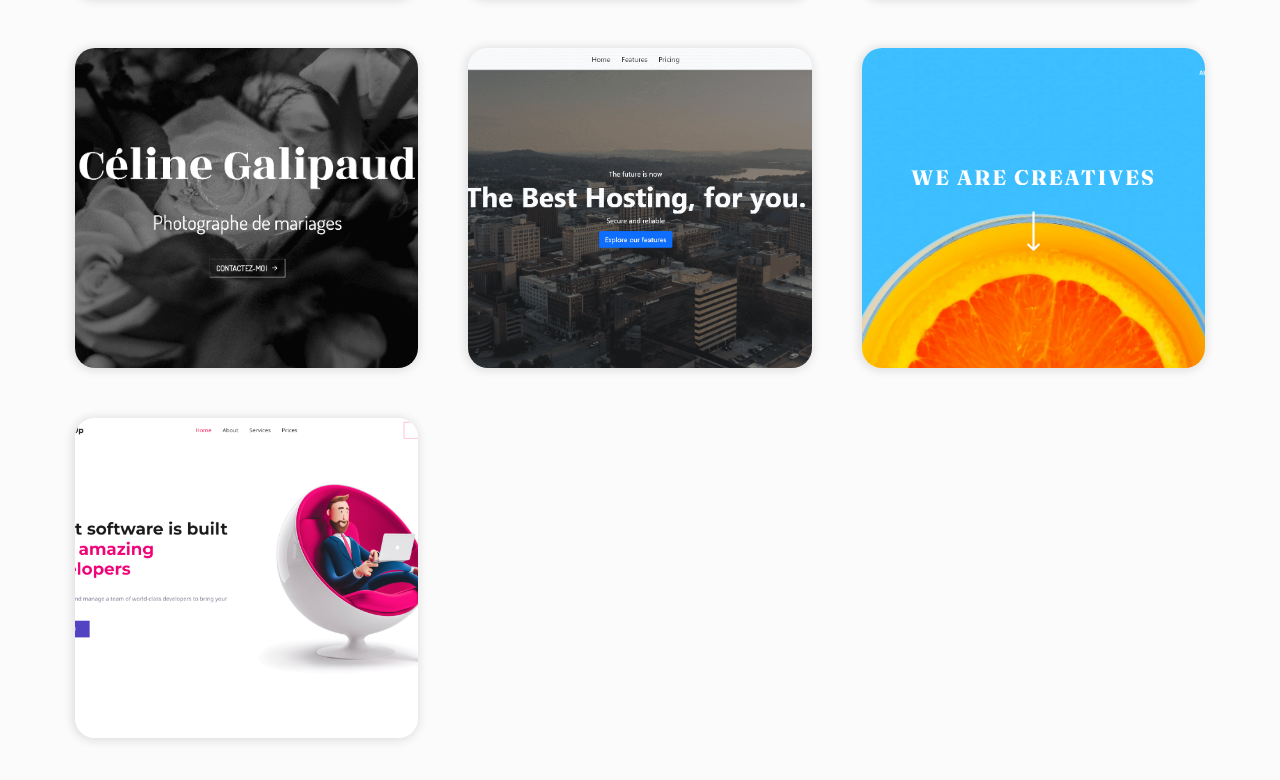
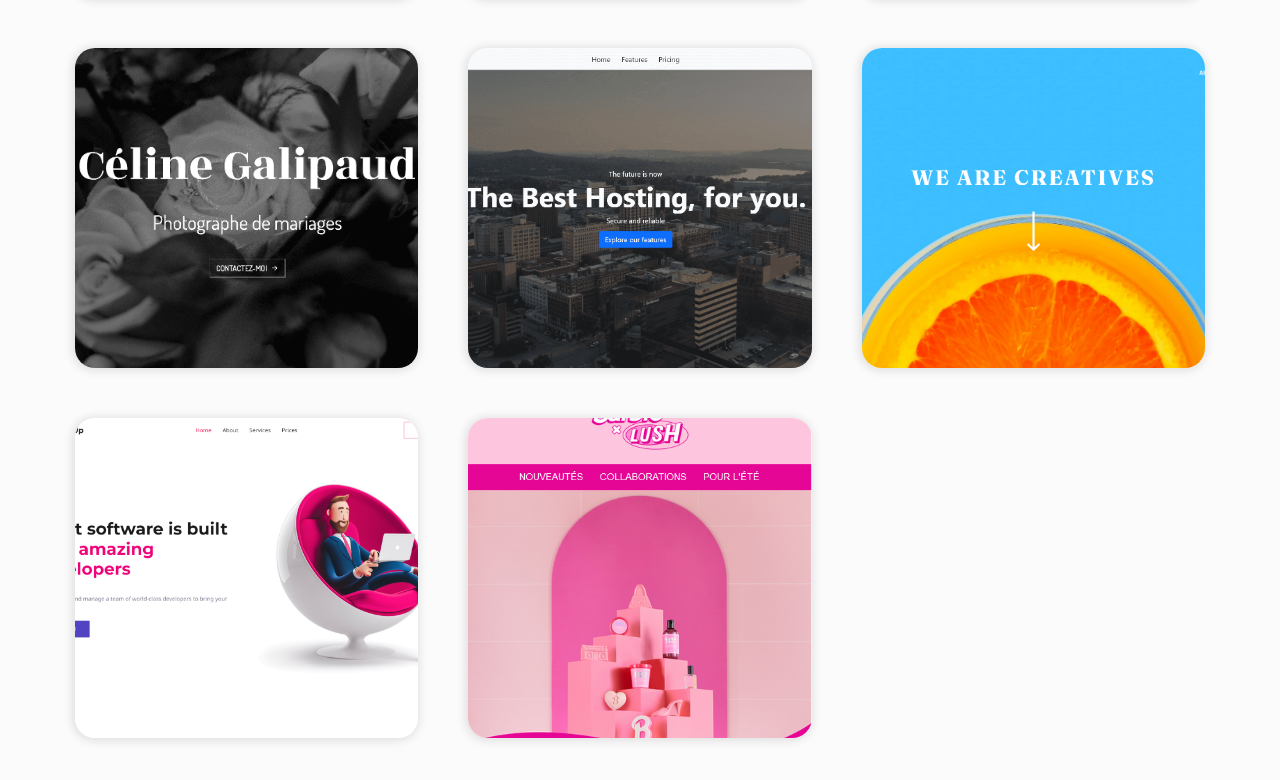
Before and after one commit to lulumush/lulumush.github.io, a React (Create React App) app: page / in a window 1280 px wide. Shown: the part 1783-2563 px from the top of the page. Built offline with nearby package versions, Linux system fonts and the light colour scheme.

Commit message:
update project

```diff
--- a/src/data.js
+++ b/src/data.js
@@ -7,6 +7,7 @@ import portfoliocg from './assets/images/portfoliocg.png'
 import bootstrap from './assets/images/bootstrap.png'
 import sunnyside from './assets/images/sunnyside.png'
 import esetup from './assets/images/esetup.png'
+import lushemail from './assets/images/lushemail.png'
 
 export const heroData = {
     header: "Hello, I'm",
@@ -148,5 +149,14 @@ export const projectData = {
             demo: "https://esetup.netlify.app/",
             image: esetup
         },
+        {
+            id: 8,
+            title: "Html Email",
+            description: "",
+            tags: [],
+            demo: "https://lushemail.netlify.app/",
+            repo: "https://github.com/lulumush/htmlEmail",
+            image: lushemail
+        },
     ]
 }
```
Also changed, not shown: src/assets/images/lushemail.png (added).
